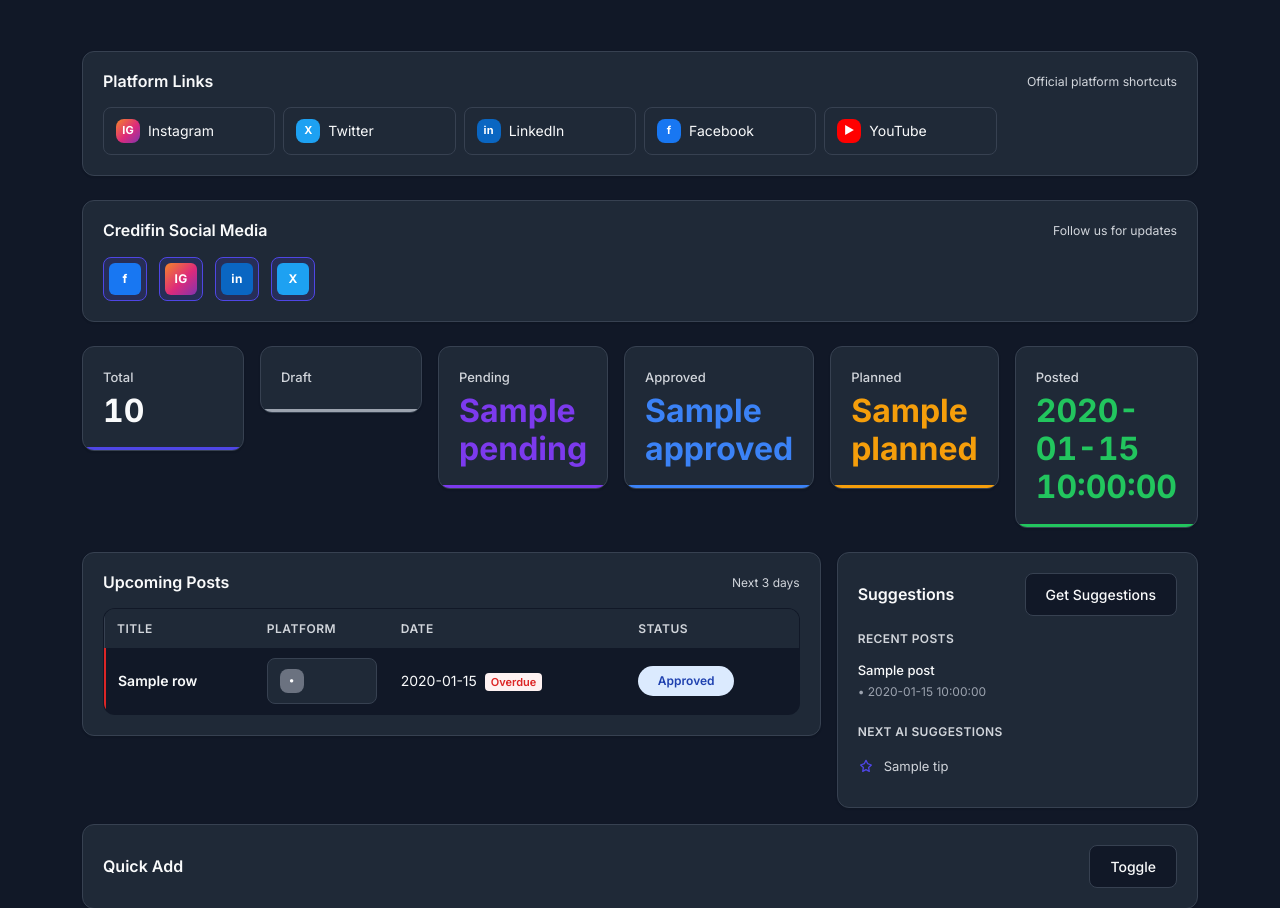
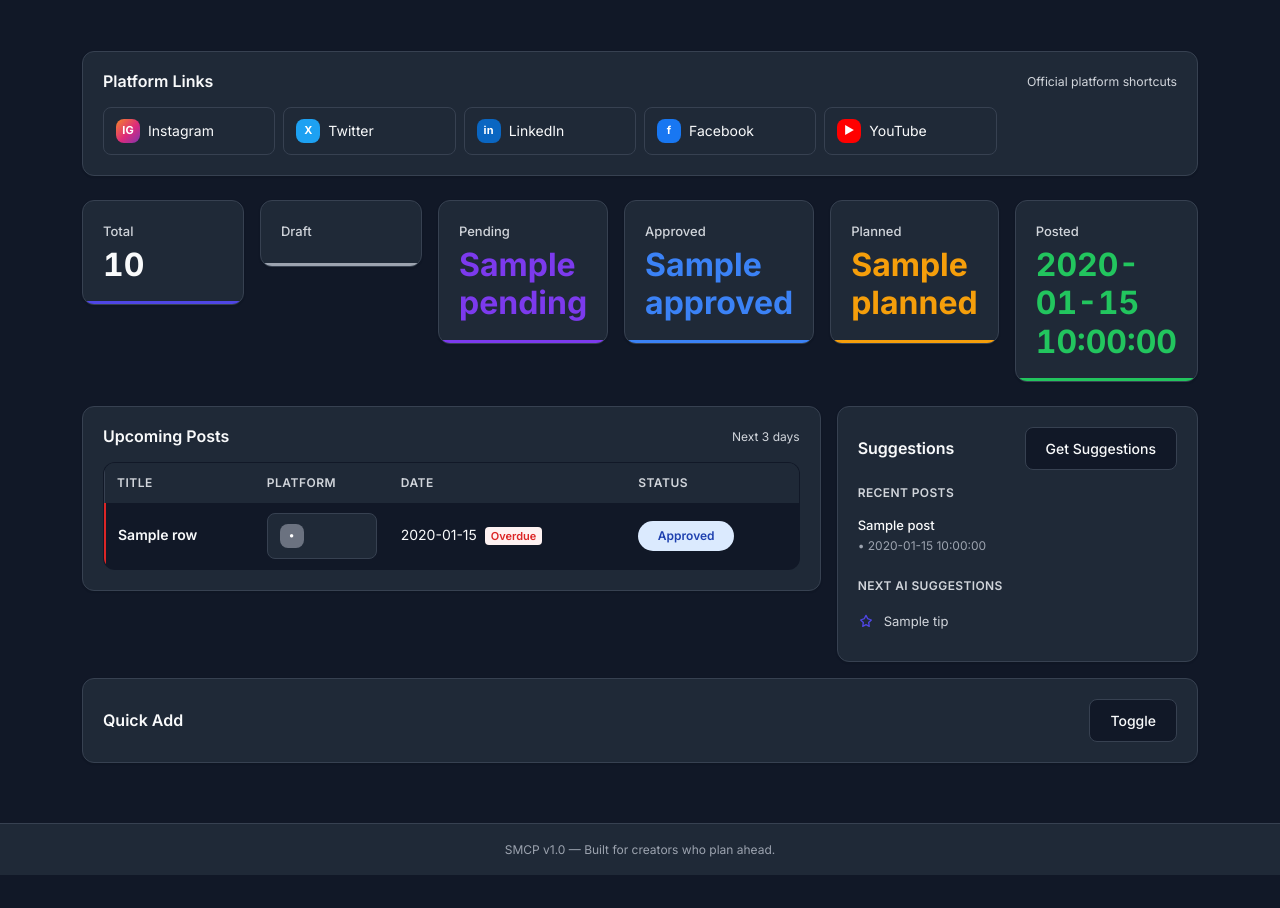
Before and after one commit to vb712/Social-Media-content-planner, a Flask app: template templates/home.html in a window 1280 px wide. Shown: the part 250-1158 px from the top of the page. After the commit the page ends 1125 px from the top, so only its background shows below. Run offline with Flask 3, Linux system fonts and the light colour scheme; the template is opened without the code that fills it: most values are stand-ins (such as "Sample title", 1, 10 or a date in 2020).

Commit message:
Revert "Add Credifin social media links to dashboard"
This reverts commit 854591bb95d52f3c44ca0f340bbcd692ccd0f75d.

```diff
--- a/static/style.css
+++ b/static/style.css
@@ -940,49 +940,6 @@ html[data-theme="dark"] .alert-success {
 .platform-logo-youtube { background: #FF0000; }
 .platform-logo-generic { background: #6B7280; }
 
-/* === Credifin Social Media Links === */
-.credifin-social-container {
-    display: flex;
-    gap: 12px;
-    flex-wrap: wrap;
-}
-
-.credifin-social-link {
-    display: inline-flex;
-    align-items: center;
-    justify-content: center;
-    width: 44px;
-    height: 44px;
-    border-radius: var(--radius-sm);
-    background: var(--primary-light);
-    border: 1px solid var(--primary);
-    transition: transform 0.15s ease, background-color 0.15s ease, box-shadow 0.15s ease;
-}
-
-.credifin-social-link:hover {
-    transform: translateY(-2px);
-    background: var(--primary);
-    box-shadow: var(--shadow-md);
-}
-
-.credifin-social-icon {
-    width: 32px;
-    height: 32px;
-    border-radius: 6px;
-    display: inline-flex;
-    align-items: center;
-    justify-content: center;
-    color: #FFFFFF;
-    font-size: 12px;
-    font-weight: 700;
-    letter-spacing: 0.3px;
-}
-
-.credifin-facebook { background: #1877F2; }
-.credifin-instagram { background: linear-gradient(135deg, #F58529, #DD2A7B 55%, #8134AF); }
-.credifin-linkedin { background: #0A66C2; }
-.credifin-twitter { background: #1DA1F2; }
-
 /* === Footer === */
 .app-footer {
     padding: 16px 0;
--- a/templates/home.html
+++ b/templates/home.html
@@ -1,5 +1,5 @@
 {% extends "base.html" %}
-{% from "macros.html" import platform_label, status_badge, platform_link, credifin_social_links %}
+{% from "macros.html" import platform_label, status_badge, platform_link %}
 
 {% block content %}
 {% if quick_added %}
@@ -29,16 +29,6 @@
             {{ platform_link(platform, true) }}
         </div>
         {% endfor %}
-    </div>
-</div>
-
-<div class="card-custom mb-4">
-    <div class="d-flex justify-content-between align-items-center mb-3">
-        <h2 class="section-title mb-0">Credifin Social Media</h2>
-        <small class="text-secondary">Follow us for updates</small>
-    </div>
-    <div class="credifin-social-container">
-        {{ credifin_social_links() }}
     </div>
 </div>
 
--- a/templates/macros.html
+++ b/templates/macros.html
@@ -60,21 +60,6 @@
 {% else %}
     <span class="badge-status badge-draft">{{ status }}</span>
 {% endif %}
-{% endmacro %}
-
-{% macro credifin_social_links() %}
-<a class="credifin-social-link" href="https://www.facebook.com/share/MCoG4SX5iFCaHRdG/" target="_blank" rel="noopener noreferrer" title="Credifin on Facebook">
-    <span class="credifin-social-icon credifin-facebook">f</span>
-</a>
-<a class="credifin-social-link" href="https://www.instagram.com/credif.in/" target="_blank" rel="noopener noreferrer" title="Credifin on Instagram">
-    <span class="credifin-social-icon credifin-instagram">IG</span>
-</a>
-<a class="credifin-social-link" href="https://www.linkedin.com/company/credifinlimited" target="_blank" rel="noopener noreferrer" title="Credifin on LinkedIn">
-    <span class="credifin-social-icon credifin-linkedin">in</span>
-</a>
-<a class="credifin-social-link" href="https://x.com/Credifin_" target="_blank" rel="noopener noreferrer" title="Credifin on Twitter">
-    <span class="credifin-social-icon credifin-twitter">X</span>
-</a>
 {% endmacro %}
 
 {% macro next_status_button(row) %}
```
Also changed, not shown: 1 other file.
